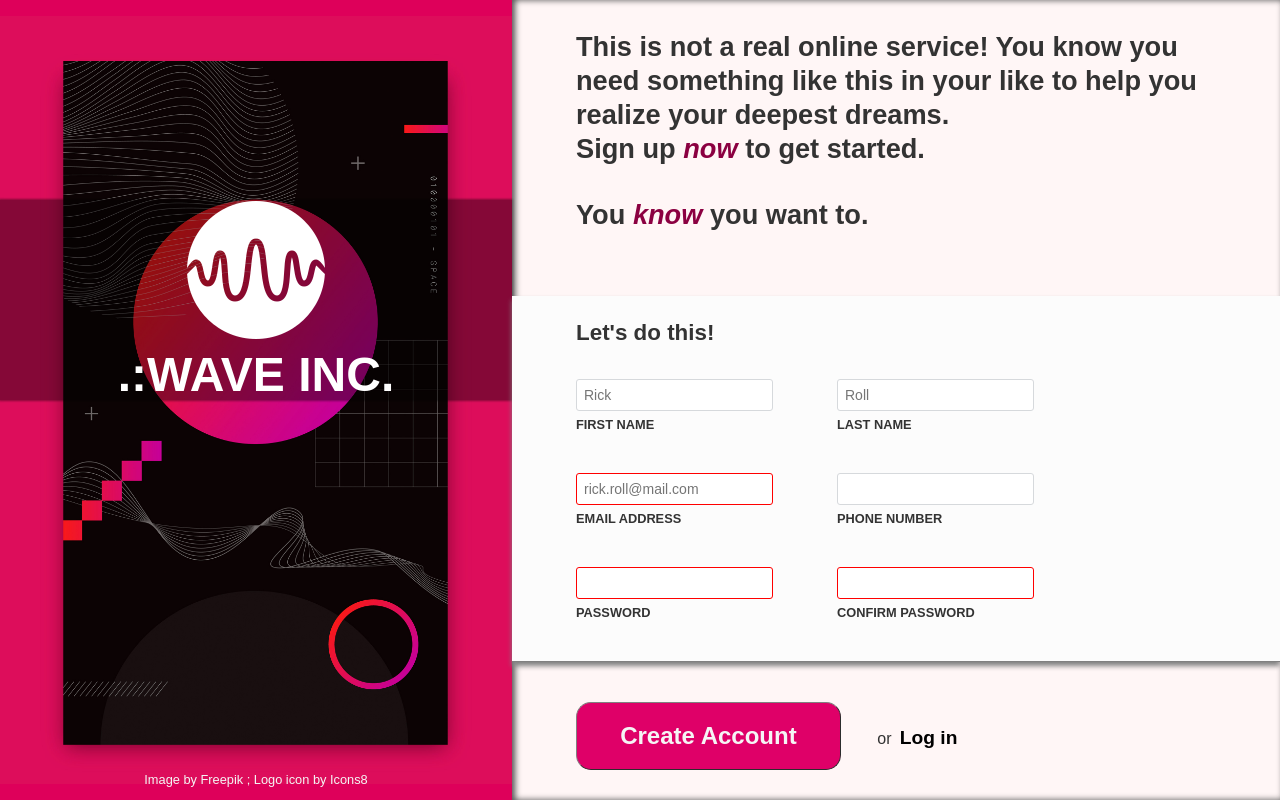
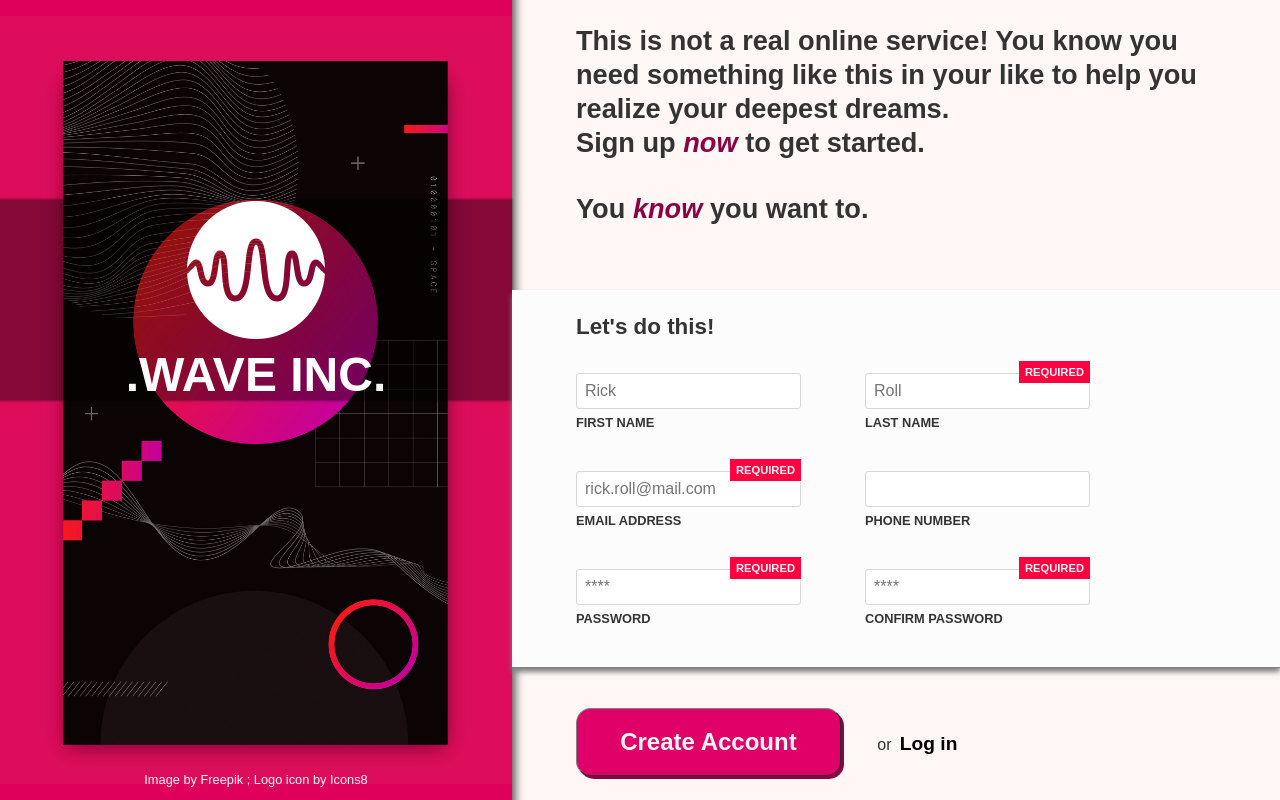
Before and after one commit to Asgram/odin-sign-up-form, a plain HTML site: page index.html in a window 1280 px wide. Drawn offline with Linux system fonts and the light colour scheme.

Commit message:
Style entire index

```diff
--- a/css/style.css
+++ b/css/style.css
@@ -61,7 +61,7 @@ h1.same {
 
     margin-left: var(--aside-width);
 
-    box-shadow: 3px 0 6px inset rgb(78, 78, 78);
+    box-shadow: 13px 0 10px -10px inset rgb(78, 78, 78);
 
     display: flex;
     flex-direction: column;
@@ -79,6 +79,10 @@ header {
 }
 
 /*form styling*/
+input{
+    outline: none;
+}
+
 .form-row {
     margin-bottom: 40px;
 
@@ -97,8 +101,8 @@ header {
     border-radius: 3px;
 
     width: 100%;
-    padding: 7px;
-    font-size: 14px;
+    padding: 0.5em;
+    font-size: 1rem;
 }
 
 .single-input {
@@ -109,26 +113,10 @@ header {
 }
 
 .form-row label {
-    margin-top: 6px;
+    padding-top: 6px;
 
     font-size: 0.8rem;
     font-weight: 700;
-}
-
-.form-button {
-    margin-top: 5vh;
-}
-
-.form-button button {
-    padding: 0.8em 1.8em;
-    border: 1px outset gray;
-    border-radius: 15px;
-
-    font-size: 1.5rem;
-    font-weight: 700;
-
-    color: whitesmoke;
-    background-color: rgb(223, 0, 104);
 }
 
 .login-par {
@@ -146,7 +134,57 @@ input~span {
     position: relative;
 }
 
-.require-completion {
+/*button*/
+
+.form-button {
+    margin-top: 5vh;
+}
+
+.form-button button {
+    padding: 0.8em 1.8em;
+    border: 1px outset gray;
+    border-radius: 15px;
+
+    font-size: 1.5rem;
+    font-weight: 700;
+
+    color: whitesmoke;
+    background-color: rgb(223, 0, 104);
+    box-shadow: 3px 3px rgb(141, 0, 66);
+
+}
+
+.form-button button:hover {
+    background-color: rgb(255, 0, 119);
+    border: 1px solid rgb(141, 0, 66);
+    box-shadow: 3px 3px rgb(141, 0, 66);
+}
+
+/*hover & focus & active*/
+.form-row input:hover,
+.form-row input:focus{
+    border: 1px solid rgb(180, 78, 126);
+    box-shadow: 2px 2px rgb(141, 0, 66);
+}
+
+.form-row input:hover+label,
+.form-row input:focus+label{
+    color: rgb(141, 0, 66);
+}
+
+a:hover {
+    color: rgb(199, 0, 93);
+}
+
+/*invalid*/
+.form-row input[type='email']:not(:placeholder-shown):invalid,
+.form-row input[type="password"]:not(:placeholder-shown):invalid {
+    border: 1px solid red;
+}
+
+/*required*/
+.form-row input:placeholder-shown:required~span::after,
+.form-row input:invalid:required~span::after {
     font-size: 0.7rem;
     font-weight: 700;
 
@@ -156,32 +194,12 @@ input~span {
     background-color: rgb(255, 0, 64);
     padding: 4px 6px;
     top: -70px;
-    right: -20px;
+    right: 0;
 }
 
-/*hover*/
-.form-row input[type='text']:hover,
-.form-row input[type='email']:hover,
-.form-row input[type="password"]:hover,
-.form-row input[type="phone"]:hover {
-    border: 1px solid rgb(180, 78, 126);
-}
-
-.form-row input[type='text']:hover+label,
-.form-row input[type='email']:hover+label,
-.form-row input[type="password"]:hover+label,
-.form-row input[type="phone"]:hover+label {
-    color: rgb(141, 0, 66);
-}
-
-a:hover {
-    color: rgb(199, 0, 93);
-}
-
-/*invalid*/
-.form-row input[type='email']:invalid,
-.form-row input[type="password"]:invalid {
-    border: 1px solid red;
+.form-row input:not(:placeholder-shown):invalid:required:focus,
+.form-row input:not(:placeholder-shown):invalid:required:hover {
+    box-shadow: 2px 2px red;
 }
 
 /*padding for the form*/
--- a/index.html
+++ b/index.html
@@ -54,7 +54,7 @@
                         </div>
                         <div class="form-row">
                             <div class="single-input">
-                                <input type="password" id="password" name="password" required>
+                                <input type="password" id="password" name="password" placeholder="****" required>
                                 <label for="password">PASSWORD
                                     <span aria-label="required"></span>
                                 </label>
@@ -62,7 +62,7 @@
 
                             </div>
                             <div class="single-input">
-                                <input type="password" id="password-check" name="password-check" required>
+                                <input type="password" id="password-check" name="password-check" placeholder="****" required>
                                 <label for="password-check">CONFIRM PASSWORD
                                     <span aria-label="required"></span>
                                 </label>
@@ -91,14 +91,14 @@
 
         <div id="logo">
             <img src="img/icons8-logo-150.png" alt="">
-            <p class="logo-writing">.:WAVE INC.</p>
+            <p class="logo-writing">.WAVE INC.</p>
 
         </div><div class="citation">
             <a
                 href="https://www.freepik.com/free-vector/abstract-futuristic-cool-mobile-wallpaper_24002353.htm#query=synthwave%20design&position=15&from_view=search&track=ais">Image
                 by Freepik</a>
             ;
-            <a target="_blank" href="https://icons8.com/icon/30248/soonvibes">Logo</a> icon by <a target="_blank" href="https://icons8.com">Icons8</a></div>
+            <a target="_blank" href="https://icons8.com/icon/30248/soonvibes">Logo icon by Icons8</a></div>
     </aside>
 
     <script src="js/script.js"></script>
```
